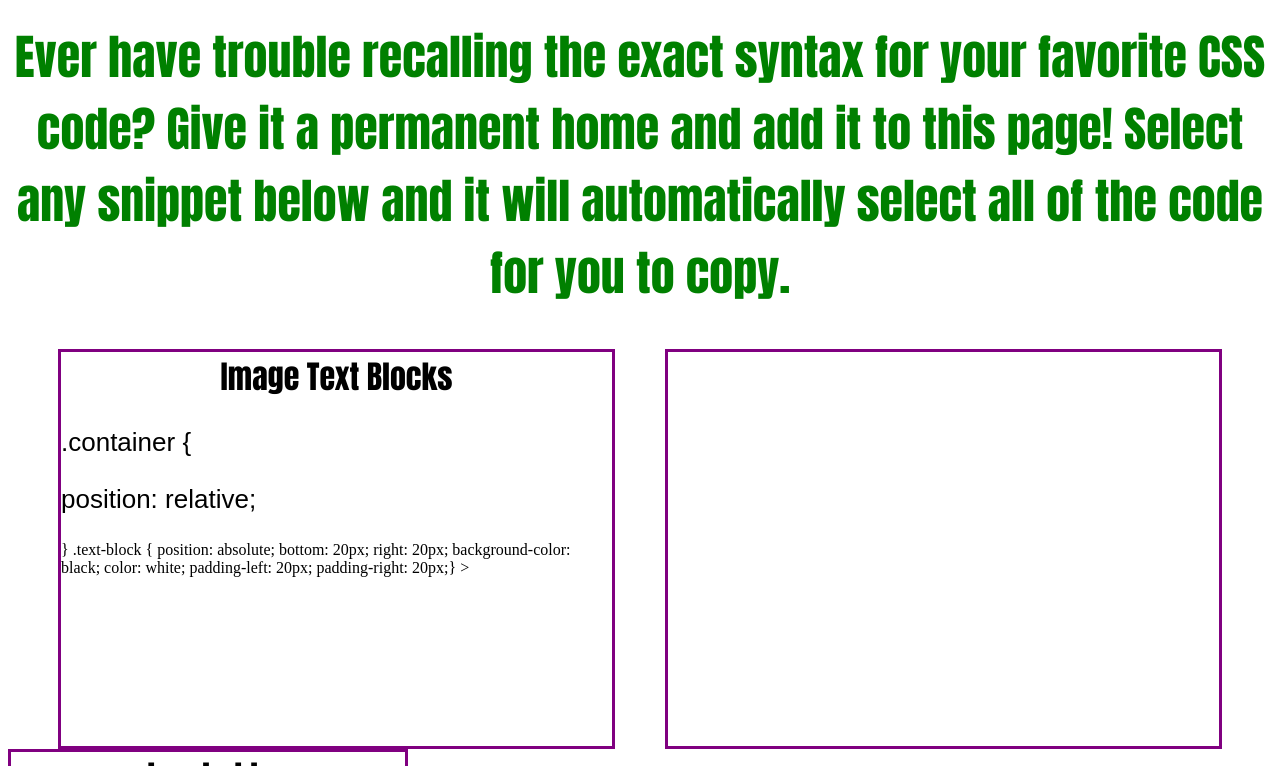
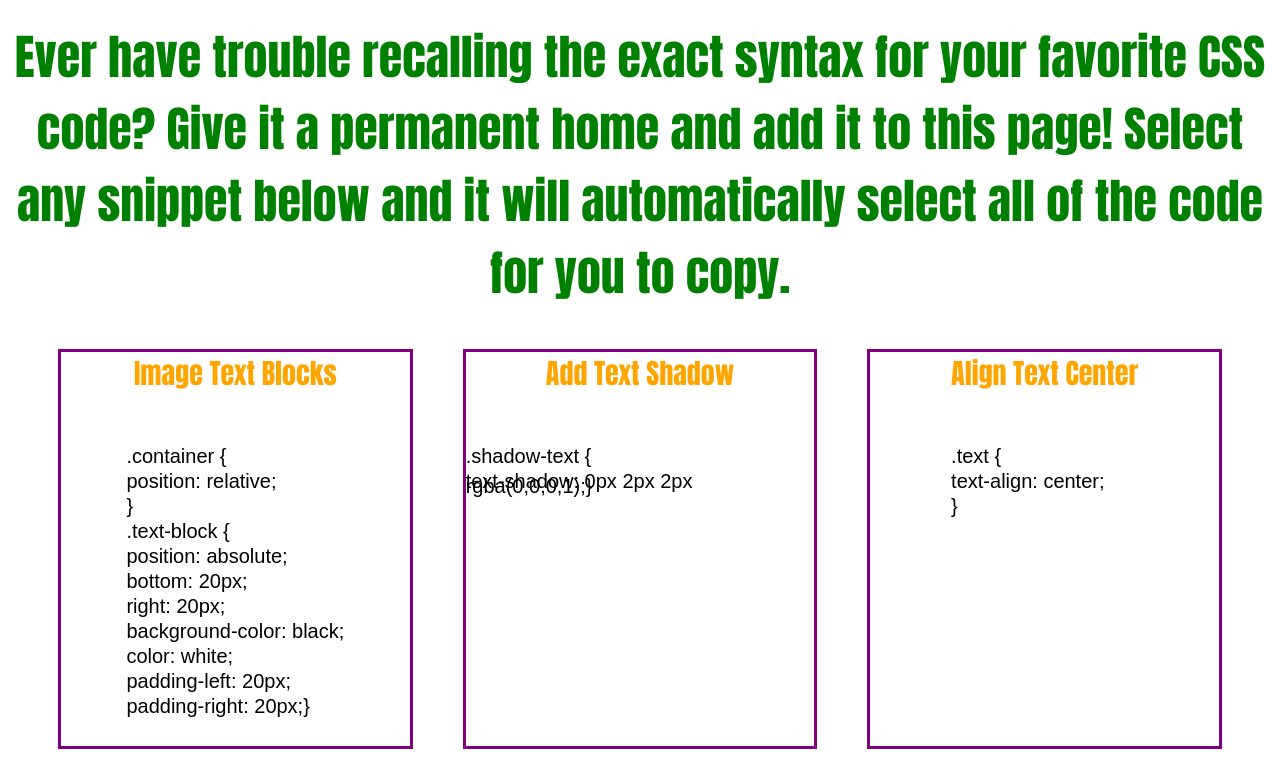
Before and after one commit to lauriefish22/CSS-project, a plain HTML site: page index.html in a window 1280 px wide. Shown: the part 161-927 px from the top of the page. Drawn offline with Linux system fonts and the light colour scheme; files that its build step writes are made by us from their sources.

Commit message:
added <p> text

```diff
--- a/index.html
+++ b/index.html
@@ -10,51 +10,54 @@
   </head>
   <body>
     <header class="main-header">
-        <h1 id="title">Snippet Cheatsheet</h1>
+        <h1>Snippet Cheatsheet</h1>
         <h2>Ever have trouble recalling the exact syntax for your favorite CSS code?  Give it a permanent home and add it to this page!  Select any snippet below and it will automatically select all of the code for you to copy.</h2>
     </header>
     <div class="snippets">
         <section class="card">
             <div>
-            <header>Image Text Blocks</header>
-            <p>.container { </p>
-                    <p>position: relative;</p>
-                  }
-                  .text-block {
-                   position: absolute;
-                    bottom: 20px;
-                   right: 20px;
-                   background-color: black;
-                   color: white;
-                    padding-left: 20px;
-                   padding-right: 20px;}
-
-
-                &gt;
+            <header class="title">Image Text Blocks</header>
+                <p>.container { </p>
+                <p>position: relative;</p>
+                <p>}</p>
+                <p>.text-block {</p>
+                <p>position: absolute;</p>
+                <p>bottom: 20px;</p>
+                <p>right: 20px;</p>
+                <p>background-color: black;</p>
+                <p>color: white;</p>
+                <p>padding-left: 20px;</p>
+                <p>padding-right: 20px;}</p>
+            </div>
+        </section>
+        <section class="card">
+            <div>
+            <header class="title">Add Text Shadow</header>
+            <p>.shadow-text {</p>
+            <p>text-shadow: 0px 2px 2px rgba(0,0,0,1);}</p>
         </div>
         </section>
         <section class="card">
-            <div></div>
-            <header></header>
-            <p></p>
-        </div>
-        </section>
-        <section class="card">
-            <header>placeholder</header>
+            <div>
+            <header class="title">Align Text Center</header>
+            <p>.text {</p>
+                <p>text-align: center;</p>
+                <p>}</p>
+                </div>
         </section>
      </div>
      <div class="snippets2">
         <section class="card" id="card1">
             <div>
-                <header>placeholder</h1>
+                <header class="title">placeholder</h1>
                 <p>xxxxxx</p>
             </div>
         </section>
         <section class="card" id="card2">
-            <header>here is one</header>
+            <header class="title">here is one</header>
         </section>
         <section class="card">
-            <header>placeholder</header>
+            <header class="title">placeholder</header>
         </section>
      </div>
 
--- a/style.css
+++ b/style.css
@@ -14,11 +14,13 @@
 
 
 
+
 }
 .snippets {
     justify-content: center;
     margin-left: 50px;
     display: flex;
+    flex-wrap: wrap;
 
 }
 
@@ -32,7 +34,9 @@ header {
     font-family: Impact, Haettenschweiler, 'Arial Narrow Bold', sans-serif;
     text-align: center;
     font-size: 32px;
+
 }
+
 
     .main-header h1 {
     color: blue;
@@ -48,10 +52,16 @@ section {
 
 p {
     font-family: Arial, Helvetica, sans-serif;
-    font-size: 26px;
+    font-size: 20px;
+    line-height: 25%;
+
+
 }
 
-#title {
-    font-size: 64px;
-    ;
+.title {
+    font-size: 28px;
+    color: orange;
+    margin-bottom: 60px;
+
+
 }
```
